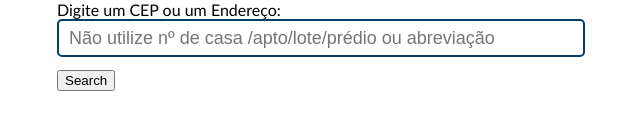
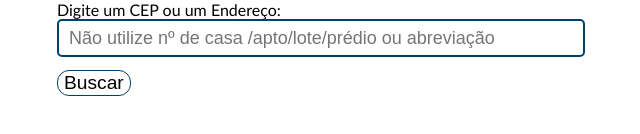
Before and after one commit to hudson-carlos/Buscador-de-CEP, a React (Create React App) app: page / in a window 1280 px wide. Shown: the part 282-416 px from the top of the page, without its empty margins (199-839 px from the left). Built offline with nearby package versions, Linux system fonts and the light colour scheme.

Commit message:
feat css: adicionado estilo para componete Button.jsx

```diff
--- a/src/components/ButtonSearch.jsx
+++ b/src/components/ButtonSearch.jsx
@@ -2,6 +2,7 @@ import { useContext } from "react";
 import { useNavigate } from "react-router-dom";
 import { checkCEP } from "../myfunctions";
 import { MyContext } from "../provider";
+import style from "../styles/button.module.css";
 
 export default function Button({messageError, route, name}) {
   const { cep, setError } = useContext(MyContext);
@@ -9,6 +10,7 @@ export default function Button({messageError, route, name}) {
 
   return (
     <button
+      className={style.myButton}
       type="button"
       onClick={() =>  {
         const cepCheck = checkCEP(cep);
--- a/src/pages/Home.jsx
+++ b/src/pages/Home.jsx
@@ -13,7 +13,7 @@ function Home() {
     <ButtonSearch
       messageError={messageError}
       route={"/results"}
-      name={"Search"}
+      name={"Buscar"}
     />
     </main>
   );
--- /dev/null
+++ b/src/styles/button.module.css
@@ -0,0 +1,21 @@
+.myButton {
+    outline: nome;
+    display: nome;
+    background-color: white;
+    color:  black;
+    font-size: larger;
+    text-decoration: none;
+    border: 1px solid #00416b;
+    border-radius: 12px;
+    cursor: pointer;
+    transition-duration: 0.4s;
+}
+
+.myButton:hover {
+    box-shadow: 0 12px 16px 0 rgba(0,0,0,0.24);
+    background-color: #afdaf7;
+}
+
+.myButton:active {
+    box-shadow: 0 0 0 0 black, inset 3px 3px 3px black;
+}
```
